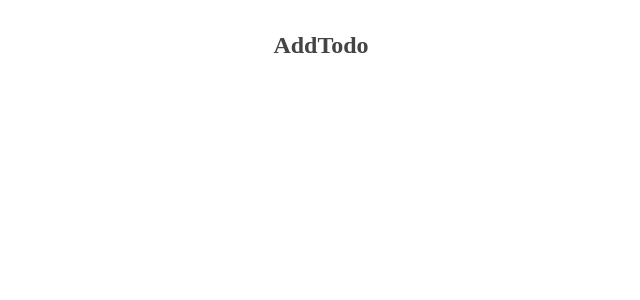
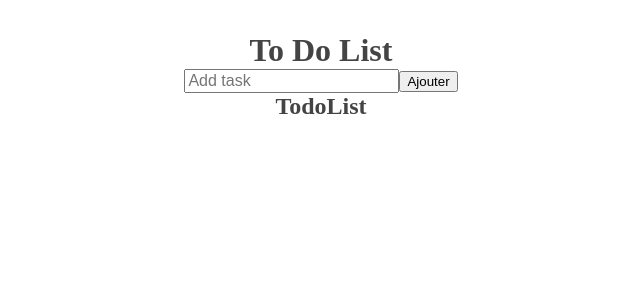
Before and after one commit to GMKRAKEN23/Front-End-Project-To-Do-List, a React app: page / in a window 1280 px wide. Shown: the top 300 px of the page, without its empty margins (319-959 px from the left). Built offline with nearby package versions, Linux system fonts and the light colour scheme; the HTML template or start-up script is replaced by a standard one.

Commit message:
add object todoList

```diff
--- a/src/App.jsx
+++ b/src/App.jsx
@@ -1,11 +1,30 @@
+import { useState } from 'react'
 import './App.css'
 import AddTodo from './components/AddTodo'
+import TodoList from './components/TodoList'
 
 function App() {
 
+  const [todoList, setTodoList]  = useState([]);
+
+  function addTodo(content){
+    const todo = {
+      edit: false,
+      done: false,
+      content,
+    }
+    setTodoList(...todoList, todo);
+  }
+
   return (
     <>
-    <AddTodo />
+      <div>
+        <div>
+          <h1>To Do List</h1>
+          <AddTodo addTodo={addTodo}/>
+          <TodoList />
+        </div>
+      </div>
     </>
   )
 }
--- a/src/components/AddTodo.jsx
+++ b/src/components/AddTodo.jsx
@@ -1,5 +1,14 @@
 function AddTodo(){
-    return <h2>AddTodo</h2>
+
+    return (
+        <div>
+            <input
+            type="text"
+            placeholder="Add task"
+            />
+            <button>Ajouter</button>
+        </div>
+    )
 }
 
 export default AddTodo;
```
